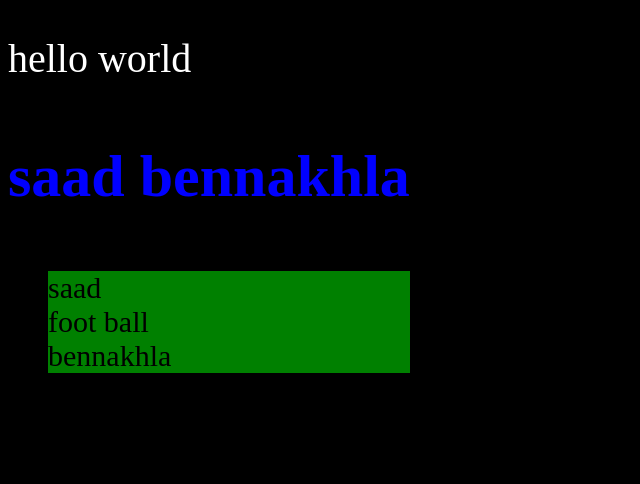
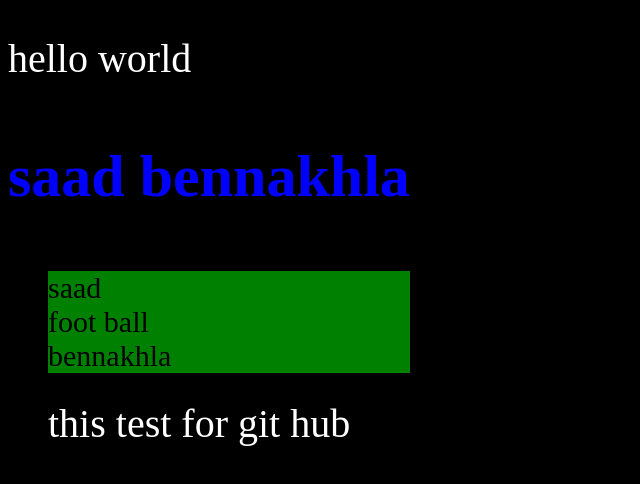
Before and after one commit to Saadben30/myportfolio, a plain HTML site: page index.html in a window 1280 px wide. Shown: the whole page, without its empty margins (0-640 px from the left). Drawn offline with Linux system fonts and the light colour scheme.

Commit message:
EDIT FOR HTML

```diff
--- a/index.html
+++ b/index.html
@@ -14,6 +14,7 @@
         <li>saad</li>
         <li>foot ball</li>
         <li>bennakhla</li>
+        <h1>this test for git hub</h1>
 
     </ul>
 <script src="main.js"></script>
```
